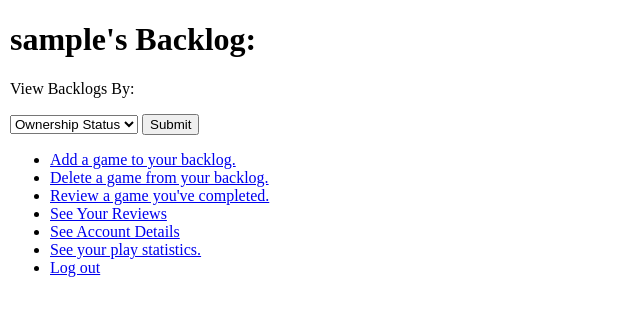
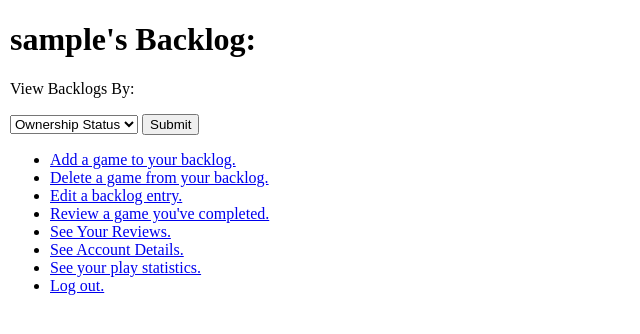
Before and after one commit to amberorrange/BacklogTracker, a Flask app: page /view_backlog in a window 1280 px wide. Shown: the top 334 px of the page, without its empty margins (0-640 px from the left). Run offline with Flask 2, Linux system fonts and the light colour scheme; the visitor is signed in with stand-in values (Sample User, id 1); data comes from the database, SQL or seed files in the repository; data that the repository does not hold is empty.

Commit message:
added ability to edit a backlog entry

```diff
--- a/server.py
+++ b/server.py
@@ -84,6 +84,12 @@ def show_user_details():
     """Shows user's account info. Gives them options to delete or alter their account. """
 
     return render_template("user_details.html")
+
+@app.route("/delete_account_confirmation")
+@login_required
+def delete_account_confirmation():
+    """Confirms user wants to delete their account."""
+    return render_template("delete_account.html")
 
 @app.route("/delete_account")
 @login_required
@@ -295,6 +301,45 @@ def add_game_and_backlog():
     flash("Game added.")
     return redirect("/view_backlog")
 
+@app.route('/edit_backlog_selection')
+@login_required
+def edit_backlog_selection():
+    """Shows form to select which backlog entry to edit. """
+    return render_template("edit_backlog_selection.html", backlogs=current_user.backlogs)
+
+@app.route('/edit_backlog', methods=['POST'])
+@login_required
+def edit_backlog():
+    """Shows form to edit backlog entry"""
+
+    backlog_to_edit = request.form.get('edited_backlog')
+    backlog_to_edit = crud.get_backlog_by_id(backlog_to_edit)
+
+    platforms = Platform.query.all()
+    genres = Genre.query.all()
+
+    return render_template("edit_backlog_form.html",
+                            backlog=backlog_to_edit,
+                            platforms=platforms,
+                            genres=genres)
+
+@app.route('/confirm_backlog_change', methods=['POST'])
+@login_required
+def confirm_backlog_change():
+    """Updates/comfirms a backlog entries changes"""
+
+    backlog_id = request.form.get('backlog_id')
+    backlog_to_edit = crud.get_backlog_by_id(backlog_id)
+
+    ownership_status = request.form.get("ownership_status")
+    play_status = crud.check_play_status(request.form.get("play_status"))
+    platform = request.form.get("platforms")
+    genre = request.form.get("genres")
+
+    crud.change_backlog_entry(backlog_id, ownership_status, play_status, platform, genre)
+    flash(f" Information for {backlog_to_edit.game.title} was changed.")
+
+    return redirect("/view_backlog")
 
 @app.route('/delete_backlog')
 @login_required
--- a/templates/backlogs.html
+++ b/templates/backlogs.html
@@ -40,11 +40,12 @@
     <ul>
         <li><a href="/add_game">Add a game to your backlog.</a> </li>
         <li><a href="/delete_backlog">Delete a game from your backlog.</a> </li>
+        <li><a href="/edit_backlog_selection">Edit a backlog entry.</a> </li>
         <li><a href="/add_review">Review a game you've completed.</a> </li>
-        <li><a href="/view_reviews">See Your Reviews</a> </li>
-        <li><a href="/show_user_details">See Account Details</a></li>
+        <li><a href="/view_reviews">See Your Reviews.</a> </li>
+        <li><a href="/show_user_details">See Account Details.</a></li>
         <li><a href="/show_charts">See your play statistics.</a> </li>
-        <li><a href="/logout">Log out</a></li>
+        <li><a href="/logout">Log out.</a></li>
     </ul>
 
 
--- a/templates/change_account.html
+++ b/templates/change_account.html
@@ -28,6 +28,6 @@
 
 </form>
 
-<button onclick="location.href='/view_backlog'" type="button">Cancel</button>
+<button onclick="location.href='/show_user_details'" type="button">Cancel</button>
 
 {% endblock %}
--- a/templates/organized_backlogs.html
+++ b/templates/organized_backlogs.html
@@ -40,6 +40,7 @@
     <ul>
         <li><a href="/add_game">Add a game to your backlog.</a> </li>
         <li><a href="/delete_backlog">Delete a game from your backlog.</a> </li>
+        <li><a href="/edit_backlog">Edit a backlog entry.</a> </li>
         <li><a href="/add_review">Review a game you've completed.</a> </li>
         <li><a href="/view_reviews">See Your Reviews</a> </li>
         <li><a href="/show_user_details">See Account Details</a></li>
--- a/templates/user_details.html
+++ b/templates/user_details.html
@@ -15,6 +15,8 @@
 
 
 <!-- add an option to delete account or change account info -->
-<a href="/change_account_info_form">Change Account Information</a> <br>
-<a href="/delete_account" id="delete_account">Delete your account? This change is permanent.</a>
+<a href="/change_account_info_form">Change Account Information.</a> <br>
+<a href="/delete_account_confirmation" id="delete_account">Delete your account?</a>
+<p><button onclick="location.href='/view_backlog'" type="button">Back </button> </p>
+
 {% endblock %}
```
Also changed, not shown: crud.py (+8 -0 lines), templates/delete_account.html (added, +12 -0 lines), templates/edit_backlog_form.html (added, +51 -0 lines), templates/edit_backlog_selection.html (added, +24 -0 lines).
